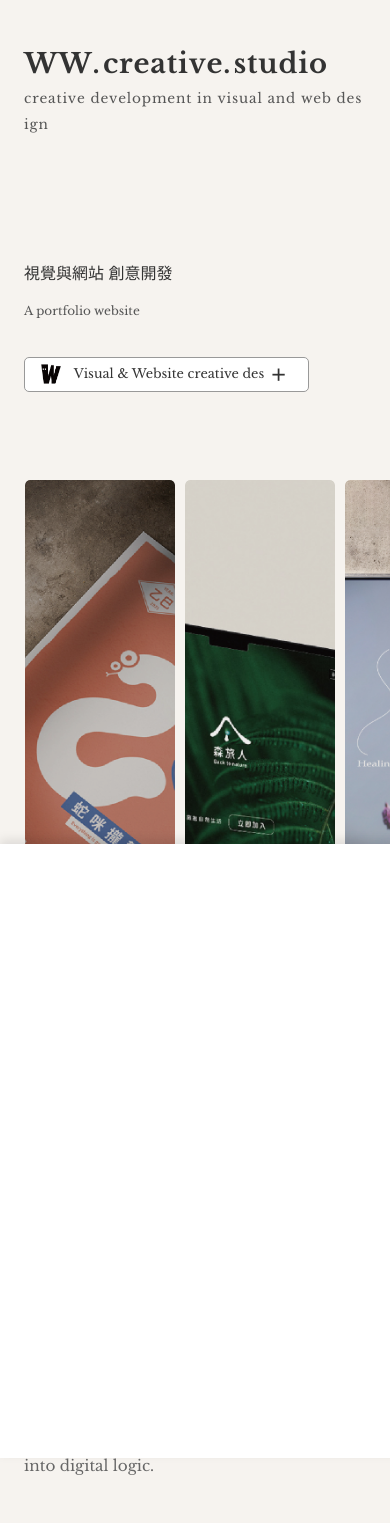
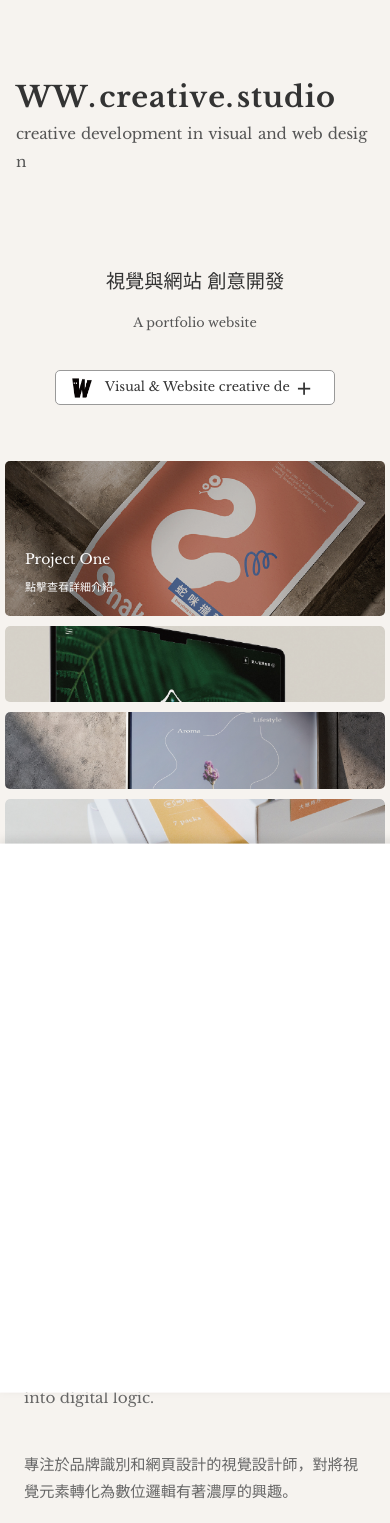
Before and after one commit to daiweiru0931-cmyk/ww_ww.studio, a React (Vite) app: page / in a window 390 px wide. Shown: the top 1523 px of the page. Built offline with nearby package versions, Linux system fonts and the light colour scheme.

Commit message:
update RWD

```diff
--- a/src/App.css
+++ b/src/App.css
@@ -42,7 +42,7 @@
     display: flex;
     justify-content: space-between;
     align-items: flex-start;
-    padding: 5rem;
+    padding: 12rem 5rem 5rem 5rem;
     gap: 5rem;
     flex-wrap: wrap;
   }
@@ -63,7 +63,8 @@
   .p-text {
     color: var(--gray);
     margin-top: 10px;
-    font-size: clamp(0.9rem, 2vw, 1.2rem);
+    font-size: clamp(0.95rem, 1vw, 1.2rem);
+    letter-spacing: -0.02em;
     white-space: pre-wrap;
   }
 
@@ -437,101 +438,149 @@
     }
 
   /* ==============================
-     響應式 RWD
+   RWD
 ============================== */
-  @media (max-width: 1024px) {
+@media (max-width: 768px) {
+  /* Hero */
   .hero {
+    padding: 10rem 1.5rem 1.5rem 1.5rem;
     flex-direction: column;
-      align-items: flex-start;
+    align-items: center; /* 區塊水平置中 */
   }
 
   .hero-right {
-      align-items: flex-start;
-      margin-top: 2rem;
+    align-items: center; /* 按鈕與 info-box 水平置中 */
   }
 
-    .about-content, .service-content {
+  /* About / Service */
+  .about, .service {
+    padding: 3rem 1.5rem;
+  }
+
+  .about-content,
+  .service-wrapper {
     flex-direction: column;
+    align-items: center; /* 區塊水平置中 */
+  }
+
+  .about-text,
+  .about-description,
+  .service-item {
+    justify-content: center; /* 區塊垂直置中 */
+  }
+
+  /* Service divider 隱藏 */
+  .service-divider {
+    display: none;
+  }
+
+  /* Taste */
+  .taste-images {
+    flex-direction: column;
+    align-items: center;
   }
 
   .taste-images img {
     flex: 1 1 100%;
   }
 
+  /* Footer */
+  .footer {
+    padding: 2rem 1.5rem;
+  }
+
+  .footer-content {
+    align-items: center;
+  }
+
+  .footer-nav ul {
+    flex-direction: column;
+    gap: 1rem;
+    margin-bottom: 30px;
+  }
+
+  .footer-info {
+    flex-direction: column;
+    gap: 1rem;
+  }
+
+  /* Bottom buttons */
+  .bottom-buttons {
+    bottom: 20px;
+    left: 50%;
+    transform: translateX(-50%);
+    flex-direction: row;
+    gap: 1rem;
+  }
+
+  .menu-btn {
+    align-items: center;
+    justify-content: center;
+  }
+
+  .contact-inside-btn {
+    align-self: center;
+  }
+
+  /* Side menu */
   .side-menu {
-      width: 70%;
-      padding: 6rem 2rem;
+    height: 60%;
+    padding: 0 1.5rem;
+    gap: 1.5rem;
+    justify-content: center; /* 半屏選單垂直置中 */
+    align-items: center;    /* 半屏選單水平置中 */
+  }
+
+  .side-menu-list {
+    text-align: center;
   }
 }
 
-  @media (max-width: 768px) {
-    .header {
-      padding: 1rem 1.5rem;
+/* 手機小尺寸微調 */
+@media (max-width: 480px) {
+  /* Hero */
+  .hero {
+    padding: 5rem 1rem 1rem 1rem;
   }
 
-    .contact-btn {
+  .hero-right {
+    min-width: auto;
+  }
+
+  /* About / Service */
+  .about-text,
+  .about-description,
+  .service-item {
+    width: 100%;
+    min-width: auto;
+  }
+
+  .service-image img {
+    width: 100%;
+    height: auto;
+  }
+
+  /* Bottom buttons */
+  .bottom-buttons {
+    gap: 0.5rem;
+  }
+
+  .menu-btn {
+    width: 45px;
+    height: 45px;
+  }
+
+  .contact-inside-btn {
     padding: 0.5rem 1rem;
     font-size: 0.75rem;
   }
 
+  /* Side menu */
   .side-menu {
-      width: 100%;
+    height: 65%;
   }
 
-    .hero {
-      padding: 3rem 1.5rem;
-    }
-
-    .h1-text {
-      font-size: clamp(1.4rem, 6vw, 2.4rem);
-    }
-
-    .p-text {
-      font-size: clamp(0.8rem, 3vw, 1rem);
-    }
-
-    .about, .service {
-      padding: 3rem 1.5rem;
-    }
-
-    .service-wrapper {
-      flex-direction: column;
-      gap: 3rem;
-    }
-
-    .service-divider {
-      display: none;
-    }
-
-    .footer {
-      padding: 1rem 1.5rem;
+  .side-menu-list li {
+    font-size: 1rem;
   }
 }
-
-  @media (max-width: 480px) {
-    .menu-icon {
-      width: 30px;
-      height: 20px;
-    }
-
-    .hero-right h3 {
-      font-size: 1rem;
-    }
-
-    .hero-right p {
-      font-size: 0.75rem;
-    }
-
-    .service-diagram {
-      height: 200px;
-      width: 200px;
-    }
-
-    .h1-text {
-      font-size: clamp(1.2rem, 7vw, 2rem);
-    }
-
-    .p-text {
-      font-size: clamp(0.75rem, 3.5vw, 0.9rem);
-    }
-  }
--- a/src/components/AccordionGallery.css
+++ b/src/components/AccordionGallery.css
@@ -18,7 +18,7 @@
   height: 550px;
   margin: 0 auto;
   overflow: hidden;
-  padding: 0 20px; /* 整體左右縮進 10px（可選） */
+  padding: 0 20px;
 }
 
 /* 畫廊項目 (<a> 標籤) */
@@ -99,3 +99,63 @@
   transform: translateY(0);
   opacity: 1;
 }
+
+/* ==============================
+   RWD 調整 - Gallery
+   ============================== */
+   @media (max-width: 768px) {
+    .accordion-gallery {
+      flex-direction: column;       /* 上下堆疊 */
+      height: 500px;                 /* 可以固定一個高度或 auto，視需求 */
+      padding: 0 20px;
+      gap: 5px;
+      align-items: center;
+      justify-content: flex-start;
+    }
+
+    .gallery-item {
+      flex-grow: 1;                 /* 初始高度相等 */
+      flex-shrink: 1;
+      flex-basis: 50px;             /* 初始高度 */
+      min-width: 100%;
+      margin: 0;
+      transition: all 0.5s cubic-bezier(0.25, 0.46, 0.45, 0.94);
+    }
+
+    /* 當某個項目被 hover / 展開時 */
+    .gallery-item:hover,
+    .gallery-item.is-expanded {
+      flex-grow: 4;                 /* 被選中項目高度放大 */
+    }
+
+    .item-content img {
+      width: 100%;
+      height: 100%;
+      object-fit: cover;
+      transition: transform 0.6s ease;
+    }
+
+    .gallery-item:hover img,
+    .gallery-item.is-expanded img {
+      transform: scaleY(1.05);      /* 垂直輕微放大圖片 */
+    }
+  }
+
+  @media (max-width: 480px) {
+    .accordion-gallery {
+      gap: 10px;
+      padding: 0 5px;
+    }
+
+    .item-content img {
+      height: 180px;
+    }
+
+    .project-info h3 {
+      font-size: 14px;
+    }
+
+    .project-info p {
+      font-size: 11px;
+    }
+  }
--- a/src/components/HeaderMenu.css
+++ b/src/components/HeaderMenu.css
@@ -25,7 +25,7 @@
   white-space: nowrap;
 }
 
-/* 右上角按鈕容器 */
+/* 右上角按鈕 */
 .header-right {
   display: flex;
   align-items: center;
@@ -33,7 +33,7 @@
 }
 
 /* ==============================
-漢堡按鈕（三條線）
+   漢堡按鈕
 ============================== */
 .menu-icon {
   display: flex;
@@ -84,7 +84,7 @@
 }
 
 /* ==============================
-   底部置中大 MENU 按鈕（初始圓形 → 展開長方形）
+   底部置中大 MENU 按鈕
 ============================== */
 .bottom-buttons {
   position: fixed;
@@ -94,20 +94,17 @@
   display: flex;
   justify-content: center;
   align-items: center;
-  gap: 1rem;
   opacity: 0;
   pointer-events: none;
   z-index: 101;
   transition: opacity 0.4s ease;
 }
 
-/* 顯示時 */
 .bottom-buttons.visible {
   opacity: 1;
   pointer-events: auto;
 }
 
-/* 圓形 MENU 按鈕 */
 .menu-btn {
   position: relative;
   display: flex;
@@ -119,23 +116,20 @@
   border-radius: 50%;
   width: 50px;
   height: 50px;
-  padding: 0;
   cursor: pointer;
+  overflow: hidden;
   font-family: 'Libre Baskerville', 'Noto Sans TC', serif;
   font-weight: 500;
   font-size: 1.2rem;
-  overflow: hidden;
   transition: all 0.5s cubic-bezier(0.68, -0.55, 0.27, 1.55);
 }
 
-/* 展開成長方形 */
 .bottom-buttons.visible .menu-btn.expanded {
   width: auto;
   padding: 0.5rem 0.5rem 0.5rem 1.5rem;
   border-radius: 2rem;
 }
 
-/* MENU 文字淡入 */
 .menu-label {
   opacity: 0;
   margin-left: 0.5rem;
@@ -146,7 +140,6 @@
   opacity: 1;
 }
 
-/* 小漢堡圖示 */
 .menu-icon-small {
   display: flex;
   flex-direction: column;
@@ -159,10 +152,8 @@
   height: 2px;
   width: 100%;
   background: var(--dark-gray);
-  display: block;
 }
 
-/* CONTACT 子按鈕 */
 .contact-inside-btn {
   margin-left: 1rem;
   background-color: var(--gray);
@@ -173,9 +164,9 @@
   font-size: 0.8rem;
   font-family: 'Libre Baskerville', 'Noto Sans TC', serif;
   cursor: pointer;
-  transition: all 0.3s ease;
   opacity: 0;
   pointer-events: none;
+  transition: all 0.3s ease;
 }
 
 .bottom-buttons.visible .menu-btn.expanded .contact-inside-btn {
@@ -198,12 +189,12 @@
   height: 50%;
   background-color: var(--secondary-color);
   box-shadow: 0 -4px 10px rgba(0,0,0,0.1);
-  padding: 2rem;
+  padding: 0;
   display: flex;
   flex-direction: column;
   align-items: center;
-  justify-content: center;
-  gap: 5rem;
+  justify-content: center; /* ✅ 讓選單垂直置中 */
+  gap: 2rem;
   transform: translateY(100%);
   transition: transform 0.4s ease;
   z-index: 102;
@@ -220,7 +211,7 @@
   text-align: center;
   display: flex;
   flex-direction: column;
-  gap: 1.5rem;
+  gap: 1.4rem;
   opacity: 0;
   transform: translateY(20px);
   transition: opacity 0.4s ease, transform 0.4s ease;
@@ -232,16 +223,18 @@
 }
 
 .side-menu-list li {
+  font-size: 1.2rem;
   cursor: pointer;
   transition: color 0.3s ease;
-  font-size: 1.2rem;
 }
 
 .side-menu-list li:hover {
   color: var(--primary-color);
 }
 
-/* X 關閉按鈕 */
+/* ==============================
+   關閉按鈕
+============================== */
 .close-btn {
   display: flex;
   flex-direction: column;
@@ -273,19 +266,16 @@
 .close-btn.open span:nth-child(1) {
   transform: rotate(45deg) translate(5px, 5px);
 }
-
 .close-btn.open span:nth-child(2) {
   opacity: 0;
 }
-
 .close-btn.open span:nth-child(3) {
   transform: rotate(-45deg) translate(5px, -5px);
 }
-
+/* Hover 微動畫 */
 .close-btn.open:hover span:nth-child(1) {
   transform: rotate(45deg) translate(5px, 5px) rotate(15deg);
 }
-
 .close-btn.open:hover span:nth-child(3) {
   transform: rotate(-45deg) translate(5px, -5px) rotate(-15deg);
 }
@@ -298,7 +288,7 @@
 }
 
 /* ==============================
-   響應式
+   RWD
 ============================== */
 @media (max-width: 768px) {
   .header {
@@ -318,4 +308,42 @@
     width: 16px;
     height: 10px;
   }
+
+  .side-menu {
+    height: 60%; /* 半屏置中 */
+    padding: 0 1.5rem;
+    justify-content: center; /* 垂直置中 */
+    align-items: center;     /* 水平置中 */
+    gap: 1.5rem;
+  }
+
+  .side-menu-list {
+    gap: 1.2rem;
+  }
+
+  .side-menu-list li {
+    font-size: 1rem;
+    text-align: center; /* 文字置中 */
+  }
 }
+
+@media (max-width: 480px) {
+  .bottom-buttons {
+    bottom: 20px; /* 避免貼到底 */
+  }
+  .menu-btn {
+    width: 45px;
+    height: 45px;
+    font-size: 1rem;
+  }
+  .menu-label,
+  .contact-inside-btn {
+    font-size: 0.75rem;
+  }
+  .side-menu {
+    height: 70%; /* 手機完全置中顯示 */
+  }
+  .side-menu-list li {
+    font-size: 0.9rem;
+  }
+}
```
Lines whose indentation alone changed are shown as unchanged.
